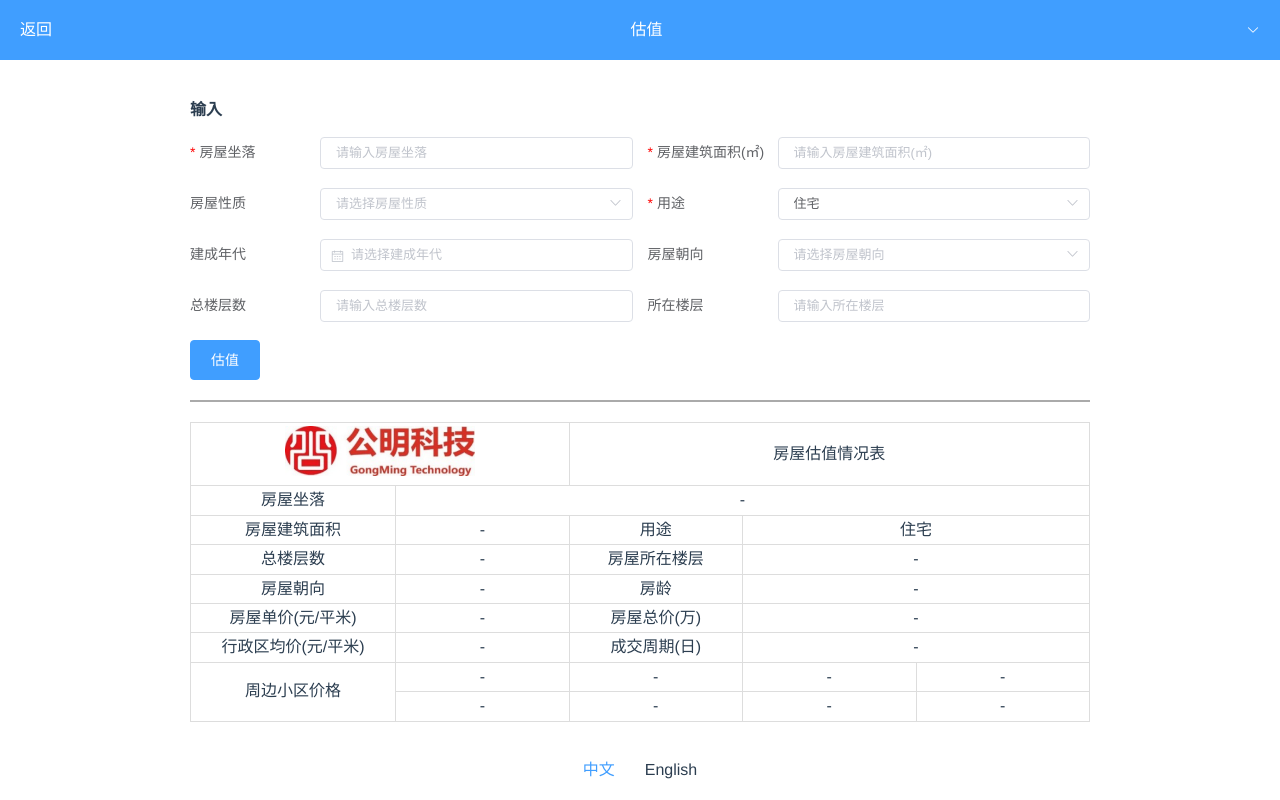
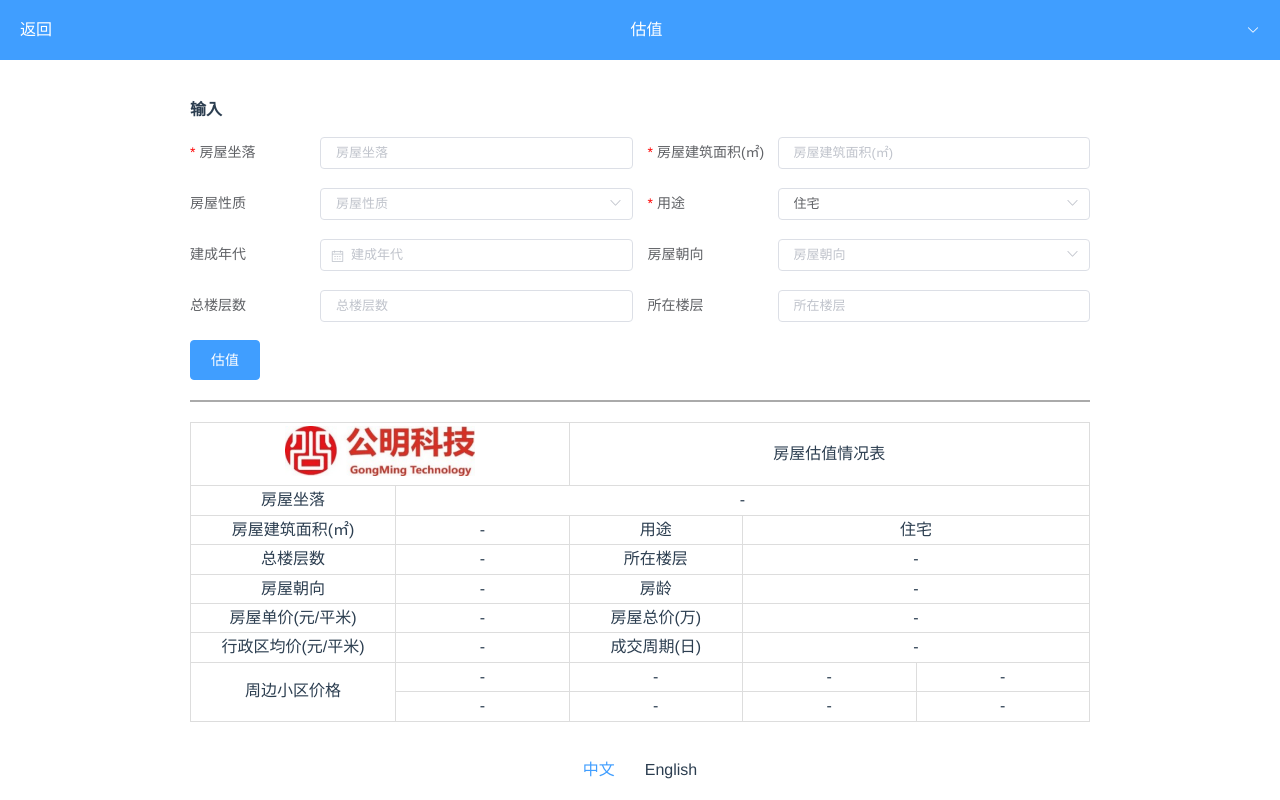
Before and after one commit to 3wot/vue-star-customer, a Vue app: page /#/valuation in a window 1280 px wide. Built offline with nearby package versions, Linux system fonts and the light colour scheme.

Commit message:
中英文444

```diff
--- a/src/components/FirstCheck.vue
+++ b/src/components/FirstCheck.vue
@@ -2,32 +2,32 @@
 	<div class="first-check">
 		<el-container class="c-outer">
 
-			<Header back="true" title="自然人风险查询"></Header>
+			<Header back="true" :title="LL('person_check')[ZZ.KK]"></Header>
 
 			<el-main class="c-main">
 				<div class="sec">
-					<p class="main-title"><span class="span-title">输入</span></p>
+					<p class="main-title"><span class="span-title">{{LL('input')[ZZ.KK]}}</span></p>
 					<el-form :size="formSize" label-width="140px" label-position="left">
 						<el-row :gutter="15">
 
 							<el-col :span="15">
-								<el-form-item label="客户姓名" class="label-danger">
-									<el-input v-model="BorrowerName" placeholder="请输入客户姓名"></el-input>
+								<el-form-item :label="LL('c_name')[ZZ.KK]" class="label-danger">
+									<el-input v-model="BorrowerName" :placeholder="LL('c_name')[ZZ.KK]"></el-input>
 								</el-form-item>
 							</el-col>
 							<el-col :span="15">
-								<el-form-item label="客户证件号码" class="label-danger">
-									<el-input v-model="BorrowerIDNO" placeholder="请输入客户证件号码"></el-input>
+								<el-form-item :label="LL('c_id')[ZZ.KK]" class="label-danger">
+									<el-input v-model="BorrowerIDNO" :placeholder="LL('c_id')[ZZ.KK]"></el-input>
 								</el-form-item>
 							</el-col>
 							<el-col :span="15">
-								<el-form-item label="客户电话" class="label-danger">
-									<el-input v-model="BorrowerMobile" placeholder="请输入客户电话"></el-input>
+								<el-form-item :label="LL('c_tel')[ZZ.KK]" class="label-danger">
+									<el-input v-model="BorrowerMobile" :placeholder="LL('c_tel')[ZZ.KK]"></el-input>
 								</el-form-item>
 							</el-col>
 
 							<el-col :span="24">
-								<el-button class="pull-left" type="primary" @click="firstCheck">查询</el-button>
+								<el-button class="pull-left" type="primary" @click="firstCheck">{{LL('check')[ZZ.KK]}}</el-button>
 								<span v-if="loading" class="loading"><i class="el-icon-loading"></i></span>
 							</el-col>
 						</el-row>
@@ -44,65 +44,65 @@
 									<img class="header1" src="../../static/header1.png">
 								</td>
 								<td colspan="4">
-									<span>自然人风险查询结果</span>
+									<span>{{LL('p_c_result')[ZZ.KK]}}</span>
 								</td>
 							</tr>
 							<tr>
-								<td colspan="7" class="bg-e">自然人信息</td>
+								<td colspan="7" class="bg-e">{{LL('person_info')[ZZ.KK]}}</td>
 							</tr>
 							<tr>
-								<td colspan="1">客户姓名：</td>
+								<td colspan="1">{{LL('c_name')[ZZ.KK]}}：</td>
 								<td colspan="1">{{BorrowerName || '-'}}</td>
-								<td colspan="1">证件号码：</td>
+								<td colspan="1">{{LL('c_id')[ZZ.KK]}}：</td>
 								<td colspan="1">{{BorrowerIDNO || '-'}}</td>
-								<td colspan="1">联系电话：</td>
+								<td colspan="1">{{LL('c_tel')[ZZ.KK]}}：</td>
 								<td colspan="1">{{BorrowerMobile || '-'}}</td>
 							</tr>
 							<tr>
-								<td colspan="7" class="bg-e">风险信息</td>
+								<td colspan="7" class="bg-e">{{LL('risk_info')[ZZ.KK]}}</td>
 							</tr>
 							<tr>
-								<td>法院涉诉</td>
+								<td>{{LL('court_case')[ZZ.KK]}}</td>
 								<td colspan="5">{{LawsuitInfo||'-'}}</td>
 							</tr>
 							<tr>
-								<td>法院被执行人</td>
+								<td>{{LL('court_exec')[ZZ.KK]}}</td>
 								<td colspan="5">
 									{{EnforcementInfo||'-'}}
 								</td>
 							</tr>
 							<tr>
-								<td>失信被执行人</td>
+								<td>{{LL('dis_exec')[ZZ.KK]}}</td>
 								<td colspan="5">
 									{{CreditInfo||'-'}}
 								</td>
 							</tr>
 							<tr>
-								<td>网络借贷黑名单</td>
+								<td>{{LL('network')[ZZ.KK]}}</td>
 								<td colspan="5">
 									{{P2PBlacklistInfo||'-'}}
 								</td>
 							</tr>
 							<tr>
-								<td>税务负面</td>
+								<td>{{LL('tax_no')[ZZ.KK]}}</td>
 								<td colspan="5">
 									{{TaxInfo||'-'}}
 								</td>
 							</tr>
 							<tr>
-								<td>严重违法</td>
+								<td>{{LL('serious_no')[ZZ.KK]}}</td>
 								<td colspan="5">
 									{{CriminalInfo||'-'}}
 								</td>
 							</tr>
 							<tr>
-								<td>信贷逾期</td>
+								<td>{{LL('over_date')[ZZ.KK]}}</td>
 								<td colspan="5">
 									{{LoanExpirationInfo||'-'}}
 								</td>
 							</tr>
 							<tr>
-								<td>多头借贷</td>
+								<td>{{LL('muti_owe')[ZZ.KK]}}</td>
 								<td colspan="5">
 									{{MultipointLendingInfo||'-'}}
 								</td>
@@ -112,6 +112,7 @@
 
 				</div>
 			</el-main>
+			<Footer></Footer>
 		</el-container>
 
 	</div>
@@ -119,16 +120,18 @@
 
 <script>
 import Header from './Header'
+import Footer from './Footer'
 import ImgUpload from './ImgUpload'
 import ImgList from './ImgList'
 
 export default {
 	components:{
-		Header, ImgUpload, ImgList
+		Header, ImgUpload, ImgList, Footer
 	},
 	name: 'FirstCheck',
 	data () {
 		return {
+			ZZ:{},
 			loading: false,
 			formSize : 'small',
 
@@ -150,6 +153,7 @@ export default {
 	}
 },
 mounted () {
+	this.ZZ = this.TT
 },
 methods:{
 
--- a/src/components/Valuation.vue
+++ b/src/components/Valuation.vue
@@ -2,24 +2,24 @@
 	<div class="valuation">
 		<el-container class="c-outer">
 
-			<Header back="true" title="估值"></Header>
+			<Header back="true" :title="LL('valuation')[ZZ.KK]"></Header>
 
 			<el-main class="c-main">
 
 				<div class="sec">
-					<p class="main-title"><span class="span-title">输入</span></p>
-					<el-form :model="form1" :size="formSize" :rules="rules" label-width="130px" label-position="left">
+					<p class="main-title"><span class="span-title">{{LL('input')[ZZ.KK]}}</span></p>
+					<el-form :model="form1" :size="formSize" label-width="130px" label-position="left">
 						<el-row :gutter="15">
 
 							<el-col :span="12">
-								<el-form-item label="房屋坐落" class="label-danger">
-									<el-input v-model="form1.Location" placeholder="请输入房屋坐落"></el-input>
+								<el-form-item :label="LL('h_location')[ZZ.KK]" class="label-danger">
+									<el-input v-model="form1.Location" :placeholder="LL('h_location')[ZZ.KK]"></el-input>
 								</el-form-item>
 							</el-col>
 
 							<el-col :span="12">
-								<el-form-item label="房屋建筑面积(㎡)" class="label-danger">
-									<el-input type="number" @change="changeArea" v-model="form1.Area" placeholder="请输入房屋建筑面积(㎡)"></el-input>
+								<el-form-item :label="LL('h_area')[ZZ.KK]" class="label-danger">
+									<el-input type="number" @change="changeArea" v-model="form1.Area" :placeholder="LL('h_area')[ZZ.KK]"></el-input>
 								</el-form-item>
 							</el-col>
 
@@ -28,16 +28,16 @@
 
 
 							<el-col :span="12">
-								<el-form-item label="房屋性质">
-									<el-select class="w-100" v-model="form1.Type" placeholder="请选择房屋性质">
+								<el-form-item :label="LL('h_attr')[ZZ.KK]">
+									<el-select class="w-100" v-model="form1.Type" :placeholder="LL('h_attr')[ZZ.KK]">
 										<el-option v-for="(item,index) in op1" :key="index" :label="item" :value="item"></el-option>
 									</el-select>
 								</el-form-item>
 							</el-col>
 
 							<el-col :span="12">
-								<el-form-item label="用途" class="label-danger">
-									<el-select class="w-100" v-model="form1.Usage" @change="changeUsage" placeholder="请选择用途">
+								<el-form-item :label="LL('h_use')[ZZ.KK]" class="label-danger">
+									<el-select class="w-100" v-model="form1.Usage" @change="changeUsage" :placeholder="LL('h_use')[ZZ.KK]">
 										<el-option v-for="(item,index) in op2" :key="index" :label="item" :value="item"></el-option>
 
 									</el-select>
@@ -45,15 +45,15 @@
 							</el-col>
 
 							<el-col :span="12">
-								<el-form-item label="建成年代">
-									<el-date-picker v-model="form1.BuildingFinishYear" value-format="yyyy" class="w-100" type="year" placeholder="请选择建成年代"></el-date-picker>
+								<el-form-item :label="LL('h_build')[ZZ.KK]">
+									<el-date-picker v-model="form1.BuildingFinishYear" value-format="yyyy" class="w-100" type="year" :placeholder="LL('h_build')[ZZ.KK]"></el-date-picker>
 									<!-- <el-input v-model="form1.BuildingFinishYear" placeholder="请输入房龄"></el-input> -->
 								</el-form-item>
 							</el-col>
 
 							<el-col :span="12">
-								<el-form-item label="房屋朝向">
-									<el-select class="w-100" v-model="form1.Orientation" placeholder="请选择房屋朝向">
+								<el-form-item :label="LL('h_sou')[ZZ.KK]">
+									<el-select class="w-100" v-model="form1.Orientation" :placeholder="LL('h_sou')[ZZ.KK]">
 										<el-option v-for="(item,index) in op4" :key="index" :label="item" :value="item"></el-option>
 
 									</el-select>
@@ -61,14 +61,14 @@
 							</el-col>
 
 							<el-col :span="12">
-								<el-form-item label="总楼层数">
-									<el-input type="number" v-model="form1.TotalFloor" placeholder="请输入总楼层数"></el-input>
+								<el-form-item :label="LL('total_floor')[ZZ.KK]">
+									<el-input type="number" v-model="form1.TotalFloor" :placeholder="LL('total_floor')[ZZ.KK]"></el-input>
 								</el-form-item>
 							</el-col>
 
 							<el-col :span="12">
-								<el-form-item label="所在楼层">
-									<el-input type="number" v-model="form1.Floor" placeholder="请输入所在楼层"></el-input>
+								<el-form-item :label="LL('h_floor')[ZZ.KK]">
+									<el-input type="number" v-model="form1.Floor" :placeholder="LL('h_floor')[ZZ.KK]"></el-input>
 								</el-form-item>
 							</el-col>
 
@@ -76,7 +76,7 @@
 
 							<el-col :span="24">
 
-								<el-button class="pull-left" type="primary" @click="valuation">估值</el-button>
+								<el-button class="pull-left" type="primary" @click="valuation">{{LL('valuation')[ZZ.KK]}}</el-button>
 								<span v-if="loading" class="loading"><i class="el-icon-loading"></i></span>
 							</el-col>
 
@@ -95,7 +95,7 @@
 									<img class="header1" src="../../static/header1.png">
 								</td>
 								<td colspan="3">
-									<span>房屋估值情况表</span>
+									<span>{{LL('h_valuate_r')[ZZ.KK]}}</span>
 								</td>
 
 							</tr>
@@ -104,40 +104,40 @@
 								<td colspan="4">{{OrderNo || '-'}}</td>
 							</tr> -->
 							<tr>
-								<td>房屋坐落</td>
+								<td>{{LL('h_location')[ZZ.KK]}}</td>
 								<td colspan="4">{{form1.Location || '-'}}</td>
 							</tr>							<tr>
-								<td>房屋建筑面积</td>
+								<td>{{LL('h_area')[ZZ.KK]}}</td>
 								<td>{{form1.Area|| '-'}}</td>
-								<td>用途</td>
+								<td>{{LL('h_use')[ZZ.KK]}}</td>
 								<td colspan="2">{{form1.Usage|| '-'}}</td>
 							</tr>
 							<tr>
-								<td>总楼层数</td>
+								<td>{{LL('total_floor')[ZZ.KK]}}</td>
 								<td>{{form1.TotalFloor|| '-'}}</td>
-								<td>房屋所在楼层</td>
+								<td>{{LL('h_floor')[ZZ.KK]}}</td>
 								<td colspan="2">{{form1.Floor|| '-'}}</td>
 							</tr>
 							<tr>
-								<td>房屋朝向</td>
+								<td>{{LL('h_sou')[ZZ.KK]}}</td>
 								<td>{{form1.Orientation|| '-'}}</td>
-								<td>房龄</td>
+								<td>{{LL('build_year')[ZZ.KK]}}</td>
 								<td colspan="2" :class="{'td-danger': BuildingYear>=35}">{{BuildingYear|| '-'}}</td>
 							</tr>
 							<tr>
-								<td>房屋单价(元/平米)</td>
+								<td>{{LL('h_s_price')[ZZ.KK]}}</td>
 								<td>{{HouseUnitPrice|| '-'}}</td>
-								<td>房屋总价(万)</td>
+								<td>{{LL('h_t_price')[ZZ.KK]}}</td>
 								<td colspan="2">{{HouseTotalPrice|| '-'}}</td>
 							</tr>
 							<tr>
-								<td>行政区均价(元/平米)</td>
+								<td>{{LL('normal_price')[ZZ.KK]}}</td>
 								<td>{{HouseAveragePrice|| '-'}}</td>
-								<td>成交周期(日)</td>
+								<td>{{LL('deal_cycle')[ZZ.KK]}}</td>
 								<td colspan="2">{{HouseDealPeriod|| '-'}}</td>
 							</tr>
 							<tr>
-								<td rowspan="2">周边小区价格</td>
+								<td rowspan="2">{{LL('near_price')[ZZ.KK]}}</td>
 								<td>{{HouseNearbyName1|| '-'}}</td>
 								<td>{{HouseNearbyAveragePrice1|| '-'}}</td>
 								<td>{{HouseNearbyName2|| '-'}}</td>
@@ -185,6 +185,7 @@ export default {
 	},
 	data () {
 		return {
+			ZZ: {},
 			loading : false,
 			formSize : 'small',
 			form1 : {
@@ -198,17 +199,6 @@ export default {
 				Floor: "",
 				BuildingFinishYear: "",
 				Type: '', // 房屋性质
-			},
-			rules : {
-				Area : [
-				 	{ required: true, message: '请输入房屋建筑面积', trigger: 'blur' },
-				],
-				Usage : [
-				 	{ required: true, message: '请输入用途', trigger: 'blur' }
-				],
-				PledgePercentage : [
-				 	{ required: true, message: '请输入抵押成数', trigger: 'blur' }
-				],
 			},
 			// 房本照片
 			HouseCertificateImageUrls:[],
@@ -242,6 +232,7 @@ export default {
 		}
 	},
 	mounted () {
+		this.ZZ = this.TT
 	},
 	methods:{
 
```
